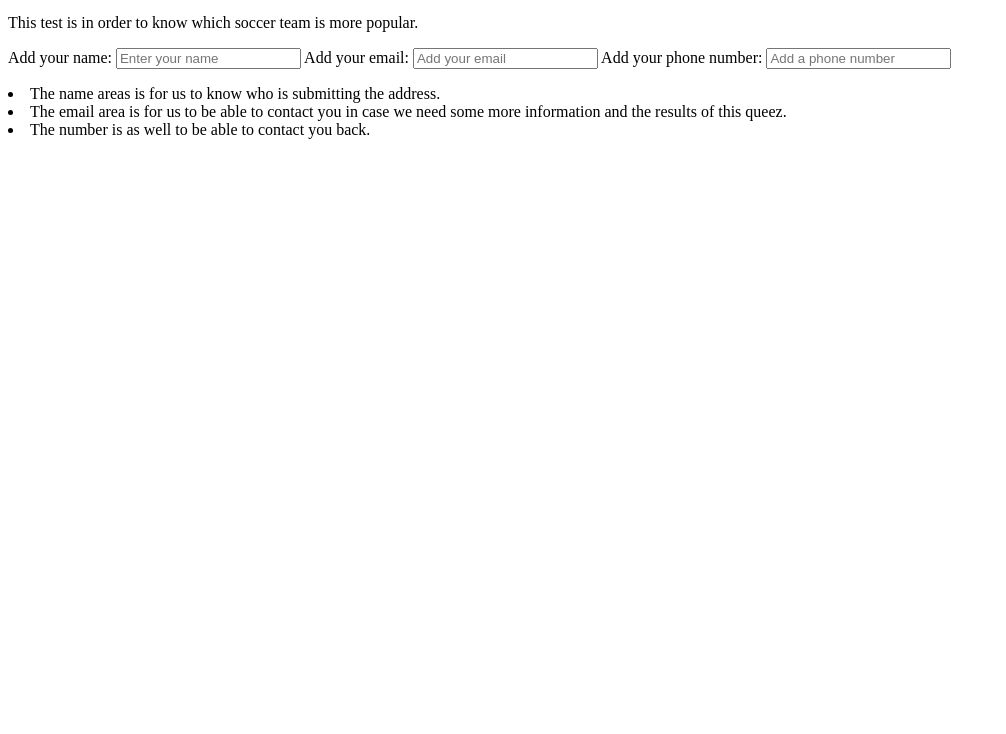
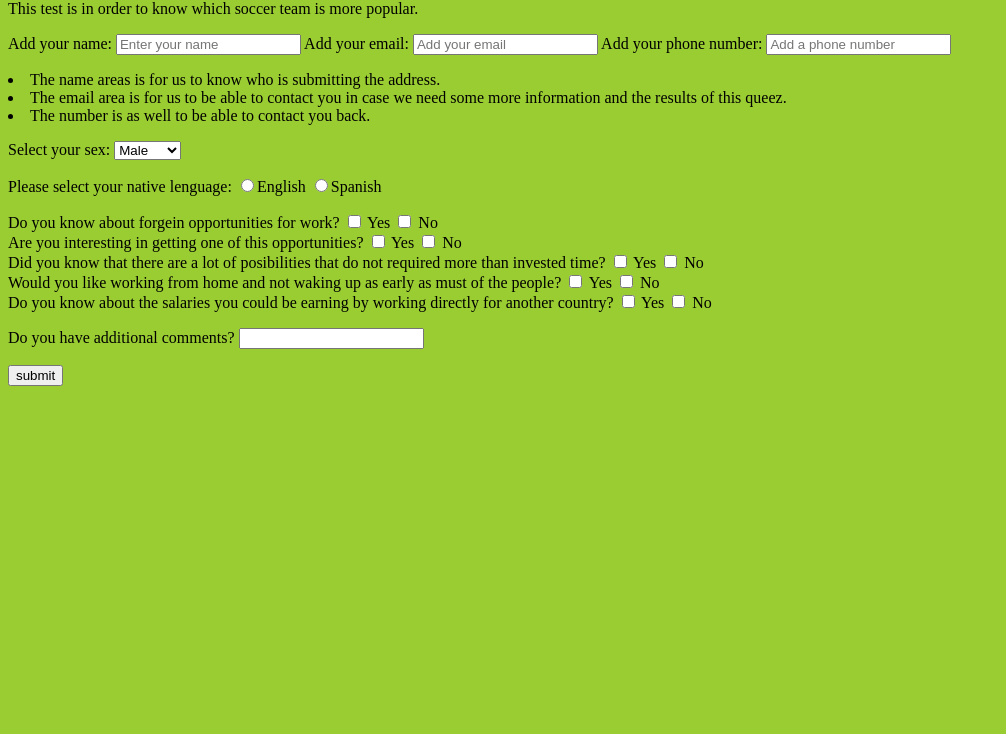
Before and after one commit to czantira/Survey-project, a plain HTML site: page index.html in a window 1280 px wide. Shown: the part 66-800 px from the top of the page, without its empty margins (0-1006 px from the left). Drawn offline with Linux system fonts and the light colour scheme.

Commit message:
Andre last update

```diff
--- a/index.html
+++ b/index.html
@@ -1,3 +1,10 @@
+<style>
+    body{
+        background-color: yellowgreen;
+    }
+</style>
+
+
 <!DOCTYPE html>
 <html lang="en">
 <head>
@@ -28,7 +35,61 @@
             <li><label for="" id="number-label">The number is as well to be able to contact you back.</label></li>
         </p>
 
+        <p>
+            <label for="" id="dropdown"> Select your sex:
+                <select name="" id="dropdown-list">
+                    <option value="Male">Male</option>
+                    <option value="Female">Female</option>
+                </select>
+            </label>
+        </p>
 
+        <p>
+            <label for="">Please select your native lenguage:
+                <input type="radio" name="lenguage">English
+                <input type="radio" name="lenguage">Spanish
+            </label>
+        </p>
+
+
+        <p>
+            <div>
+                <label>Do you know about forgein opportunities for work?</label>
+                <label for="first"><input id="first" type="checkbox" name="first"> Yes</label>
+                <label for="first"><input id="first" type="checkbox" name="first"> No</label>
+            </div>
+            <div>
+                <label>Are you interesting in getting one of this opportunities?</label>
+                <label for="second"><input id="second" type="checkbox" name="second"> Yes</label>
+                <label for="second"><input id="second" type="checkbox" name="second"> No</label>
+            </div>
+            <div>
+                <label>Did you know that there are a lot of posibilities that do not required more than invested time?</label>
+                <label for="third"><input id="third" type="checkbox" name="third"> Yes</label>
+                <label for="third"><input id="third" type="checkbox" name="third"> No</label>
+            </div>
+            <div>
+                <label>Would you like working from home and not waking up as early as must of the people?</label>
+                <label for="fourth"><input id="fourth" type="checkbox" name="fourth"> Yes</label>
+                <label for="fourth"><input id="fourth" type="checkbox" name="fourth"> No</label>
+            </div>
+            <div>
+                <label>Do you know about the salaries you could be earning by working directly for another country?</label>
+                <label for="fifth"><input id="fifth" type="checkbox" name="fifth"> Yes</label>
+                <label for="fifth"><input id="fifth" type="checkbox" name="fifth"> No</label>
+            </div>
+        </p>
+
+
+        <p>
+            <label for="">Do you have additional comments?
+                <input type="text">
+            </label>
+        </p>
+
+        <p>
+            <button>submit</button>
+        </p>
     </form>
 
 </body>
```
